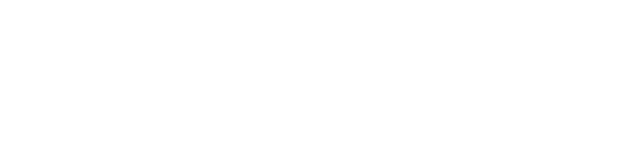
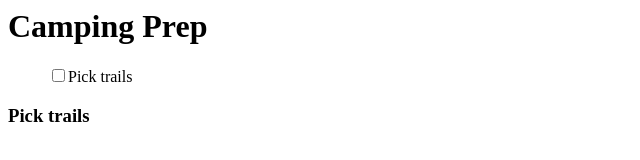
Before and after one commit to chrissyha/todo_app_front_end, a plain HTML site: page show.html in a window 1280 px wide. Shown: the whole page, without its empty margins (0-640 px from the left). Drawn offline with Linux system fonts and the light colour scheme.

Commit message:
Testing html/css

```diff
--- a/show.css
+++ b/show.css
@@ -0,0 +1,4 @@
+ul {
+    list-style-type: none;
+
+}
--- a/show.html
+++ b/show.html
@@ -0,0 +1,24 @@
+<html>
+  <head>
+    <title>Chrissy's Camping Prep</title>
+    <link rel="stylesheet" href="show.css">
+    <link href='http://fonts.googleapis.com/css?family=Lato:400,700' rel='stylesheet' type='text/css'>
+    <link rel="stylesheet" type="text/css" href="//fonts.googleapis.com/css?family=Rochester"/>
+  </head>
+
+  <body>
+      <h1>Camping Prep</h1>
+      <ul>
+          <li>
+              <input type="checkbox" name="camping" value="trail">Pick trails</input></li>
+          </li>
+
+      </ul>
+      <h3 class="no-padding-list">Pick trails</h3>
+
+
+
+
+  </body>
+
+</html>
```
Also changed, not shown: index.html (+4 -2 lines).
